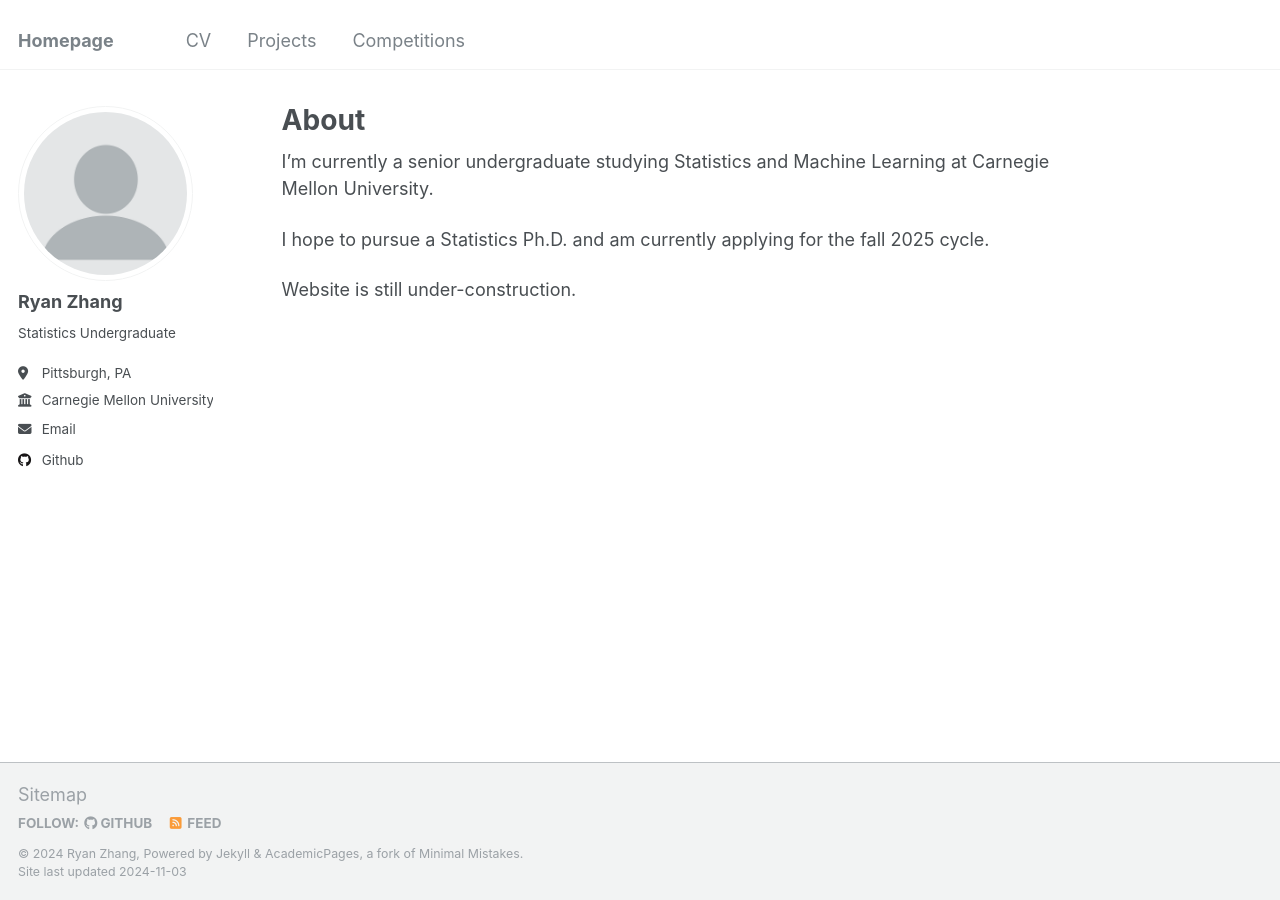
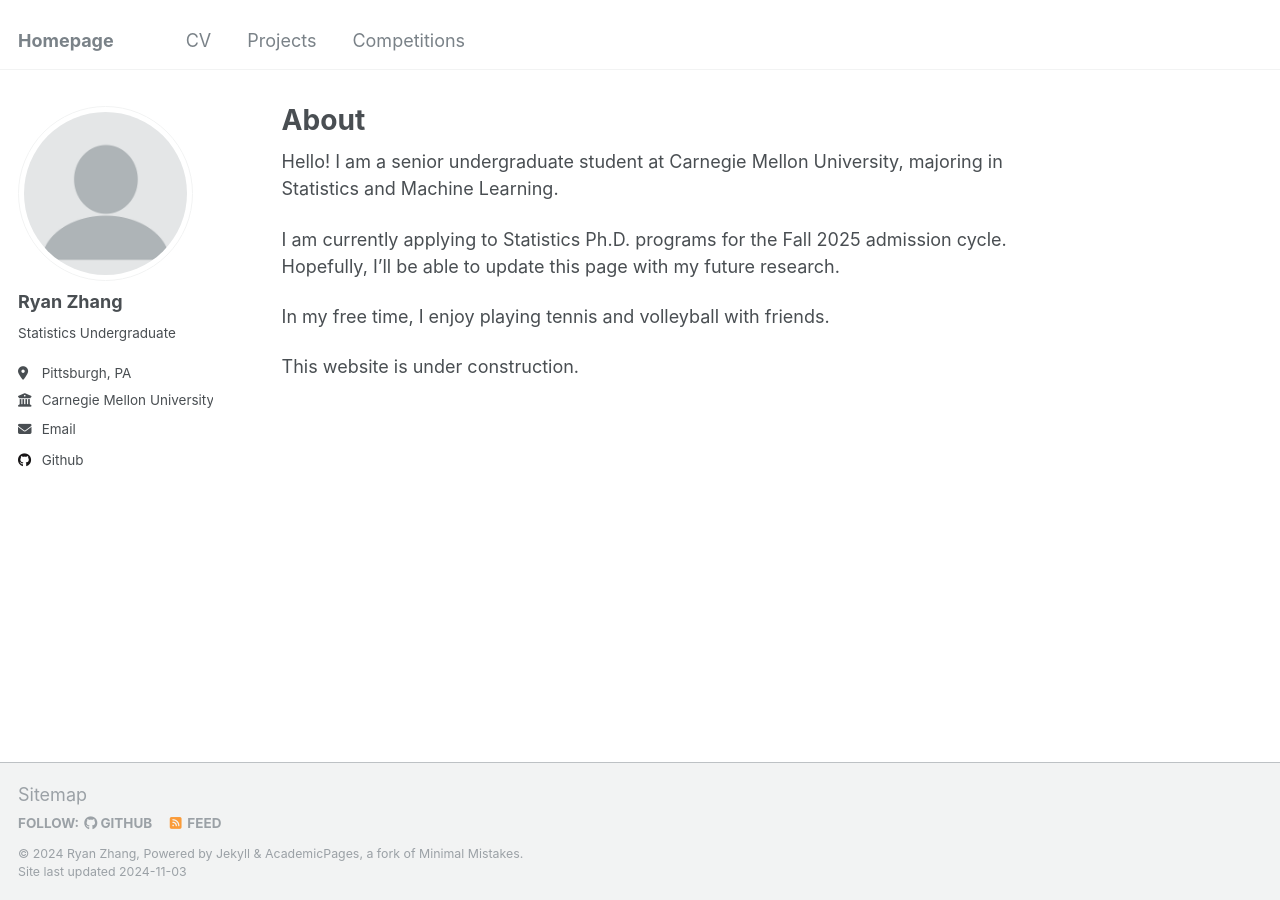
Before and after one commit to rzryanz00/rzryanz00.github.io, a Jekyll site: the page built from _pages/about.md, in a window 1280 px wide. Built offline with Jekyll 4.4.1, drawn with Linux system fonts in a browser that asks for light colours.

Commit message:
Modified About page

```diff
--- a/_pages/about.md
+++ b/_pages/about.md
@@ -7,8 +7,10 @@ redirect_from:
   - /about.html
 ---
 
-I'm currently a senior undergraduate studying Statistics and Machine Learning at Carnegie Mellon University.
+Hello! I am a senior undergraduate student at Carnegie Mellon University, majoring in Statistics and Machine Learning.
 
-I hope to pursue a Statistics Ph.D. and am currently applying for the fall 2025 cycle.
+I am currently applying to Statistics Ph.D. programs for the Fall 2025 admission cycle. Hopefully, I'll be able to update this page with my future research.
 
-Website is still under-construction.
+In my free time, I enjoy playing tennis and volleyball with friends.
+
+This website is under construction.
```
